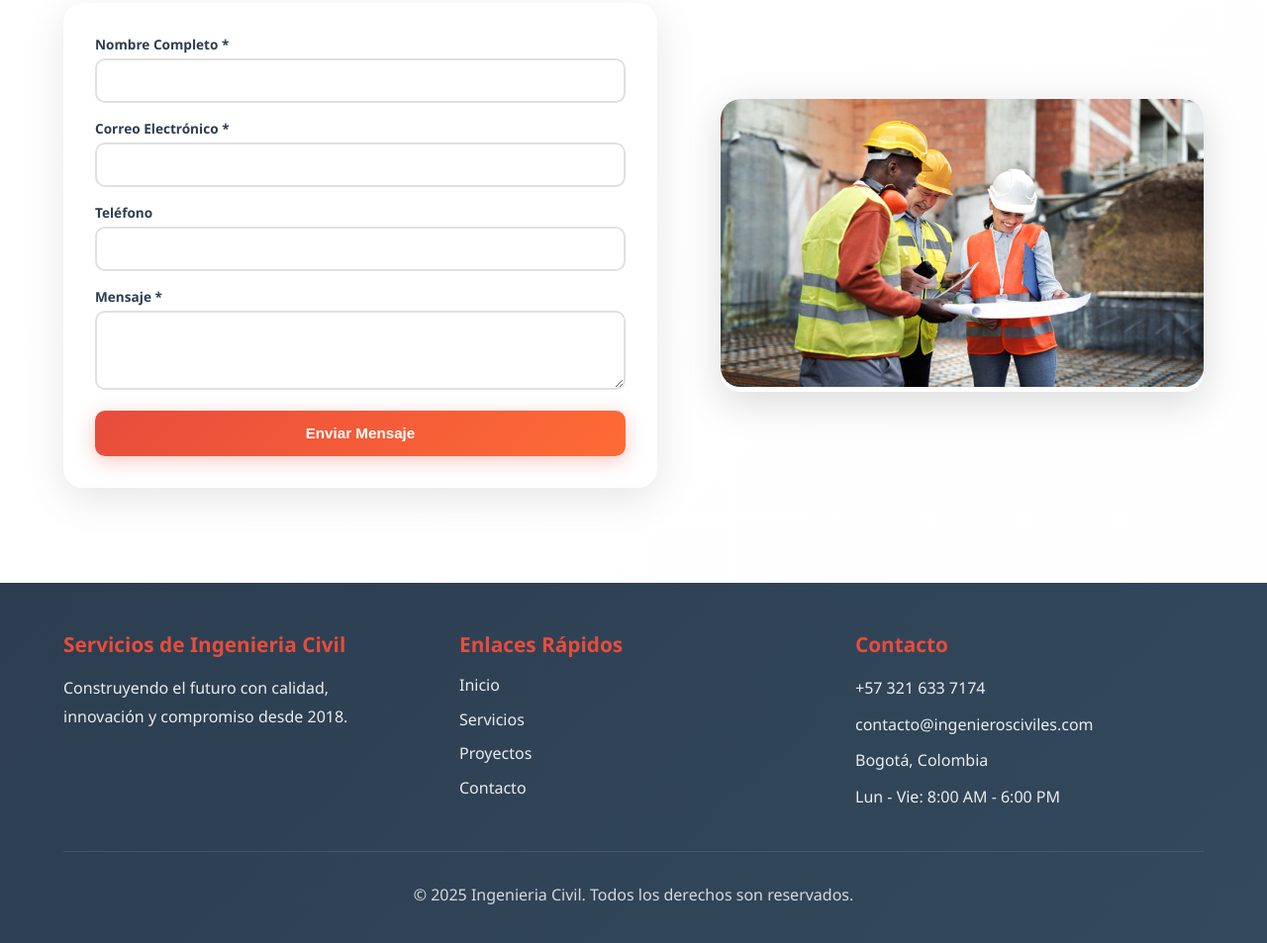
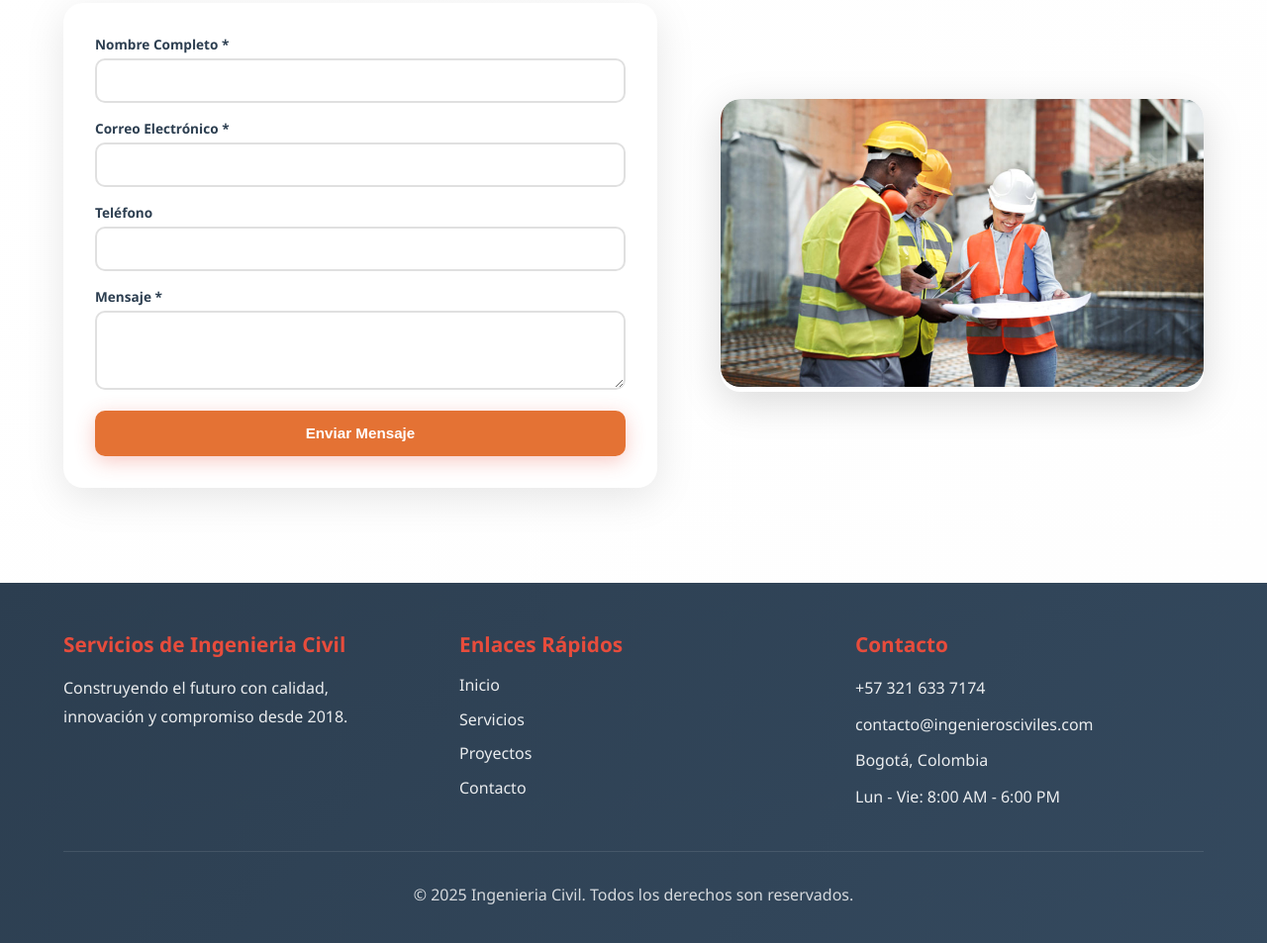
Before and after one commit to Jhoarod/civil_engineering, a plain HTML site: page index.html in a window 1280 px wide. Shown: the part 3805-4758 px from the top of the page at 99% size. Drawn offline with Linux system fonts and the light colour scheme.

Commit message:
fix colors button contact us

```diff
--- a/styles.css
+++ b/styles.css
@@ -695,7 +695,7 @@ h2::after {
 .submit-button {
     width: 100%;
     padding: 0.9rem;
-    background: linear-gradient(135deg, #e74c3c 0%, #ff6b35 100%);
+    background: linear-gradient(135deg, #e47234 0%, #e47234 100%);
     color: white;
     border: none;
     border-radius: 10px;
```
